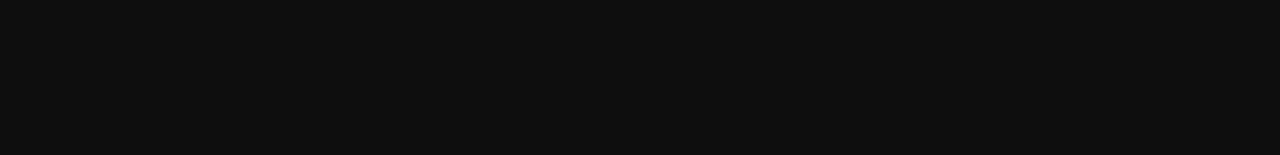
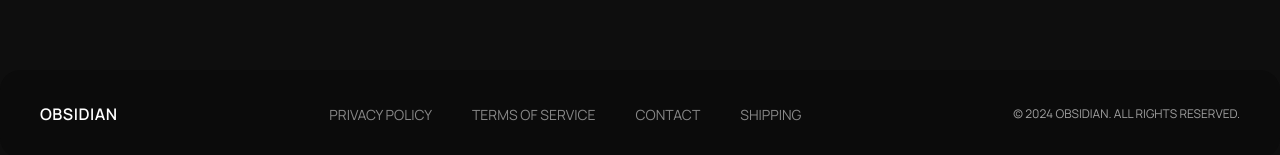
Before and after one commit to iremsultanorun/obsidian, a Next.js app: page / in a window 1280 px wide. Shown: the part 2130-2285 px from the top of the page. Before the commit the page ends 1830 px from the top, so only its background shows below. Built offline with nearby package versions, Linux system fonts and the light colour scheme; no server answers.

Commit message:
feat: implement footer component with responsive layout
- Added Footer component using Next.js + TypeScript
- Styled with CSS Modules
- Includes navigation links and copyright section
- Added gradient bottom border for visual enhancement
- Responsive design for mobile devices

```diff
--- a/app/_components/hero/hero.module.css
+++ b/app/_components/hero/hero.module.css
@@ -5,8 +5,7 @@
   display: flex;
   align-items: center;
   background-color: var(--background);
-  margin-top: -80px;
-  overflow: hidden;
+  margin-top: -30px;
 }
 
 .circleContainer {
@@ -56,7 +55,7 @@
 }
 
 .mainTitle {
-  font-size: clamp(3.5rem, 18vw, 12rem);
+  font-size: clamp(3.5rem, 12vw, 12rem);
   line-height: 0.9;
   font-weight: 900;
   text-transform: uppercase;
--- a/app/layout.tsx
+++ b/app/layout.tsx
@@ -2,6 +2,7 @@
 import { Manrope} from "next/font/google";
 import "./globals.css";
 import Navbar from "@/components/navbar/Navbar";
+import Footer from "@/components/footer/Footer";
 
 
 
@@ -27,6 +28,7 @@
      <main>
      {children}
      </main>
+     <Footer/>
         </body>
     </html>
   );
--- a/components/bento-grid/BentoGrid.module.css
+++ b/components/bento-grid/BentoGrid.module.css
@@ -6,6 +6,7 @@
     padding: 16px;
     background: #111;
     border-radius: 16px;
+    margin-top: 10rem;
   }
 
   .card {
--- a/components/footer/footer.module.css
+++ b/components/footer/footer.module.css
@@ -0,0 +1,63 @@
+.footer {
+    width: 100%;
+    background-color: #0b0b0b;
+    color: #aaa;
+    padding: 32px 40px;
+    border-radius: 20px;
+    margin-top: 10rem;
+  }
+
+  .container {
+    display: flex;
+    align-items: center;
+    justify-content: space-between;
+    flex-wrap: wrap;
+  }
+
+  /* Sol */
+  .left {
+    color: #fff;
+    font-weight: 600;
+    letter-spacing: 0.5px;
+  }
+
+  /* Orta */
+  .center {
+    display: flex;
+    gap: 40px;
+  }
+
+  .center a {
+    text-decoration: none;
+    color: #888;
+    font-size: 14px;
+    transition: 0.2s ease;
+  }
+
+  .center a:hover {
+    color: #fff;
+  }
+
+  /* Sağ */
+  .right {
+    font-size: 12px;
+    color: #a0a0a0;
+  }
+
+
+
+
+  /* Responsive */
+  @media (max-width: 768px) {
+    .container {
+      flex-direction: column;
+      gap: 20px;
+      text-align: center;
+    }
+
+    .center {
+      flex-wrap: wrap;
+      justify-content: center;
+      gap: 20px;
+    }
+  }
--- a/components/footer/footer.tsx
+++ b/components/footer/footer.tsx
@@ -0,0 +1,31 @@
+import styles from "./Footer.module.css";
+
+export default function Footer() {
+  return (
+    <footer className={styles.footer}>
+      <div className={styles.container}>
+
+        {/* Sol */}
+        <div className={styles.left}>
+          OBSIDIAN
+        </div>
+
+        {/* Orta */}
+        <div className={styles.center}>
+          <a href="#">PRIVACY POLICY</a>
+          <a href="#">TERMS OF SERVICE</a>
+          <a href="#">CONTACT</a>
+          <a href="#">SHIPPING</a>
+        </div>
+
+        {/* Sağ */}
+        <div className={styles.right}>
+          © 2024 OBSIDIAN. ALL RIGHTS RESERVED.
+        </div>
+
+      </div>
+
+
+    </footer>
+  );
+}
--- a/components/navbar/navbar.tsx
+++ b/components/navbar/navbar.tsx
@@ -50,7 +50,7 @@
   return (
     <nav className={styles.navbarContainer}>
       <div className={styles.navbarLogo}>
-        <Link href="/">OBSIDYEN</Link>
+        <Link href="/">OBSIDIAN</Link>
       </div>
 
       <ul className={styles.navbarLinks}>
--- a/components/products/product-card/ProductCard.module.css
+++ b/components/products/product-card/ProductCard.module.css
@@ -129,7 +129,7 @@
   width: auto;
   display: flex;
   justify-content: space-between;
-  left: 25%;
+  left: 30%;
   transform: translateY(-50%);
   padding: 0 5px;
   z-index: 100;
--- a/components/products/product-card/ProductCard.tsx
+++ b/components/products/product-card/ProductCard.tsx
@@ -29,7 +29,6 @@
 
   const tiltX = useTransform(mouseY, [-0.5, 0.5], [10, -10]);
   const tiltY = useTransform(mouseX, [-0.5, 0.5], [-10, 10]);
-  const reflectionX = useTransform(mouseX, [-0.5, 0.5], ["-90%", "90%"]);
 
   const detailsZ = (isHovered && !isClicked) ? 50 : 2;
   const getSceneTransform = () => {
@@ -53,7 +52,7 @@
   };
 
   const handleMouseMove = (e: React.MouseEvent<HTMLDivElement>) => {
-    // if (window.innerWidth < 1024) return;
+    if (window.innerWidth < 1024) return;
     if (!cardRef.current) return;
     const rect = cardRef.current.getBoundingClientRect();
     const width = rect.width;
--- a/components/products/products.module.css
+++ b/components/products/products.module.css
@@ -2,13 +2,11 @@
   max-width: 100%;
   margin: 0 auto;
   padding: 8rem clamp(1rem, 1vw, 2rem);
-
 }
 
 .header {
   margin-bottom: 60px;
   text-align: left;
-
 }
 
 .mainTitle {
@@ -31,5 +29,6 @@
   display: grid;
   grid-template-columns: repeat(auto-fit, minmax(clamp(200px, 48%, 260px), 1fr));
   gap: clamp(1rem, 2vw, 2rem);
+  row-gap: 5rem;
   justify-content: center;
 }
```
